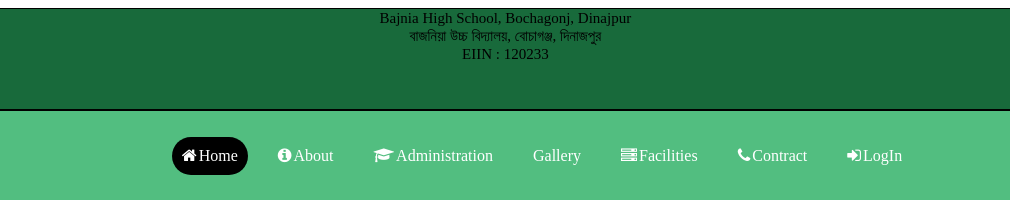
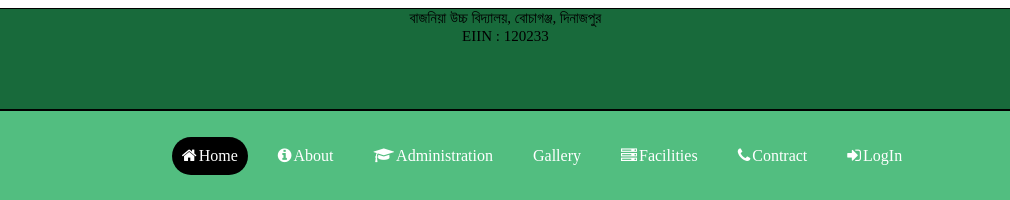
Before and after one commit to milonseu/Bajnia-High-School, a plain HTML site: page history.html in a window 1280 px wide. Shown: the top 200 px of the page, 118-1128 px from the left. Drawn offline with Linux system fonts and the light colour scheme.

Commit message:
Update history.html

```diff
--- a/history.html
+++ b/history.html
@@ -94,7 +94,7 @@
 		<center>
 			<img src="png.jpg" align="left" width="auto" height="100px">
 			<img src="milon.jpg" align="right" width="auto" height="100px">
-			<p1 style="font-size: 15px">Bajnia High School, Bochagonj, Dinajpur<br>
+			<p1 style="font-size: 15px">
 				বাজনিয়া উচ্চ বিদ্যালয়, বোচাগঞ্জ, দিনাজপুর<br>
 				EIIN : 120233</p1>
 		</center>
```
